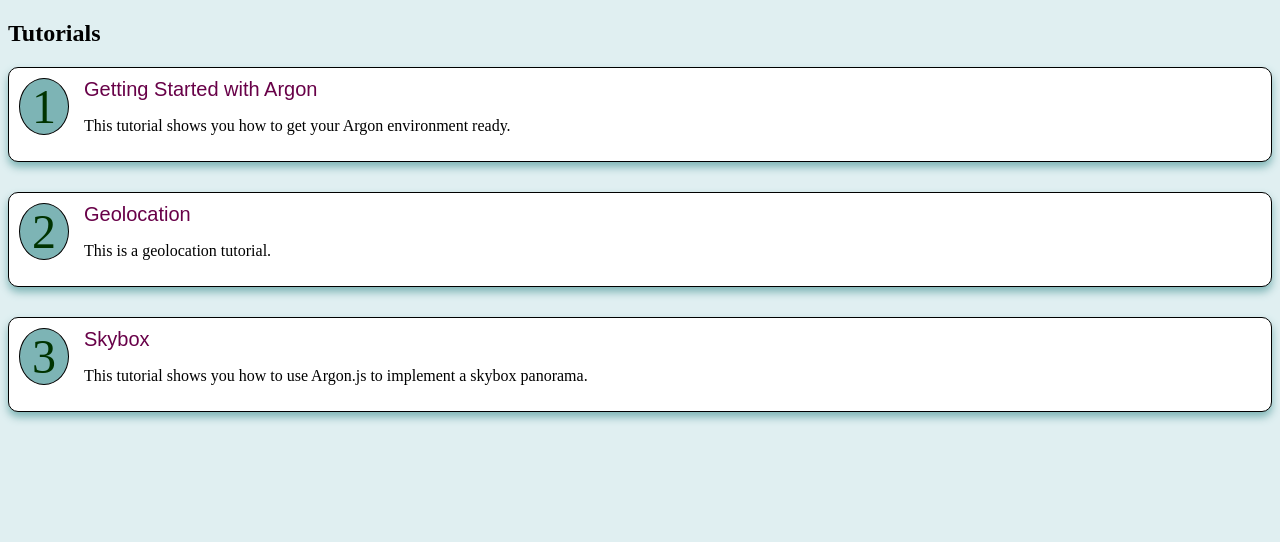
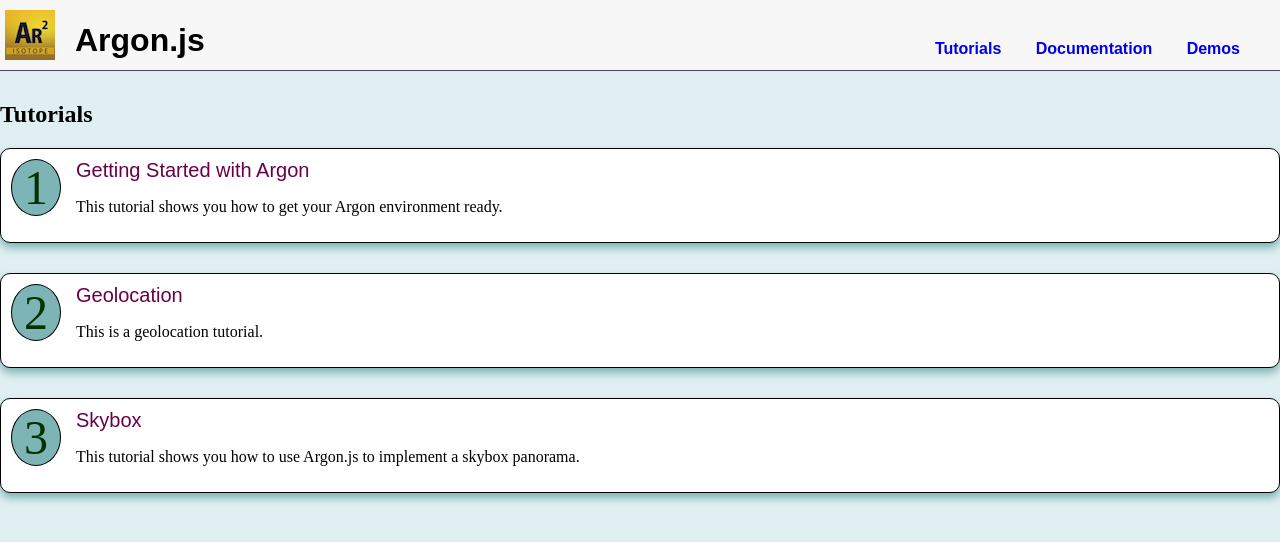
Before and after one commit to argonjs/argon-3-tutorials, a Jekyll site: the page built from index.html, in a window 1280 px wide. Shown: the top 542 px of the page. Built offline with Jekyll 4.4.1, drawn with Linux system fonts in a browser that asks for light colours; Markdown is read by kramdown in place of the engine named in the settings; the list of posts is cut into pages by our own code.

Commit message:
Add navbar.

```diff
--- a/_layouts/default.html
+++ b/_layouts/default.html
@@ -7,6 +7,19 @@
   <link rel="stylesheet" type="text/css" href="{{ site.baseurl }}/style.css">
 </head>
 <body>
+  <header>
+    <div id="argon-banner">
+      <img src="{{ site.baseurl }}/images/argonisotope.png" width="50" height="50" alt="Argon.js logo" />
+      <h1>Argon.js</h1>
+    </div>
+    <ul id="nav">
+      <li class="active">
+        <a href="{{ site.baseurl }}/index.html">Tutorials</a>
+      </li>
+      <li><a href="{{ site.baseurl }}/docs.html">Documentation</a></li>
+      <li><a href="{{ site.baseurl }}/demos.html">Demos</a></li>
+    </ul>
+  </header>
   {{ content }}
 </body>
 </html>
--- /dev/null
+++ b/demos.html
@@ -0,0 +1,6 @@
+---
+layout: default
+title: Argon.js Demos
+---
+
+<h1>Demos</h1>
--- /dev/null
+++ b/docs.html
@@ -0,0 +1,6 @@
+---
+layout: default
+title: Argon.js Documentation
+---
+
+<h1>Documentation</h1>
--- a/style.css
+++ b/style.css
@@ -1,6 +1,63 @@
 /* Color Palette: http://www.colourlovers.com/palette/132637/Odd_but_trendy */
 body {
+	margin: 0;
 	background-color: #E0EFF1;
+}
+
+header {
+    margin: 0 auto;
+    padding: 10px 5px;
+    margin-bottom: 30px;
+    border-bottom: 1px solid #4D4485;
+    width: 100%;
+    background-color: #f7f7f7;
+    font-family: myriad-pro, sans-serif;
+    position: relative;
+    overflow: hidden;
+    box-sizing: BORDER-BOX;
+}
+
+#argon-banner {
+	float: left;
+	clear: left;
+	overflow: hidden;
+}
+
+#argon-banner img {
+	float: left;
+	margin-right: 20px;
+}
+
+#argon-banner h1 {
+	display: inline-block;
+	margin: 0px;
+	margin-top: 12px;
+}
+
+#nav {
+	float: right;
+	margin: 0px;
+	margin-top: 30px;
+	margin-right: 20px;
+	font-weight: bold;
+	color: #333;
+}
+
+#nav li a:visited {
+	color: #333;
+}
+
+#nav li a:hover {
+	border-bottom: 2px solid #006;
+}
+
+#nav li {
+	display: inline-block;
+	padding: 0px 15px;
+}
+
+#nav li a {
+	text-decoration: none;
 }
 
 .tutorial-item {
```
Also changed, not shown: images/argonisotope.png (added).
